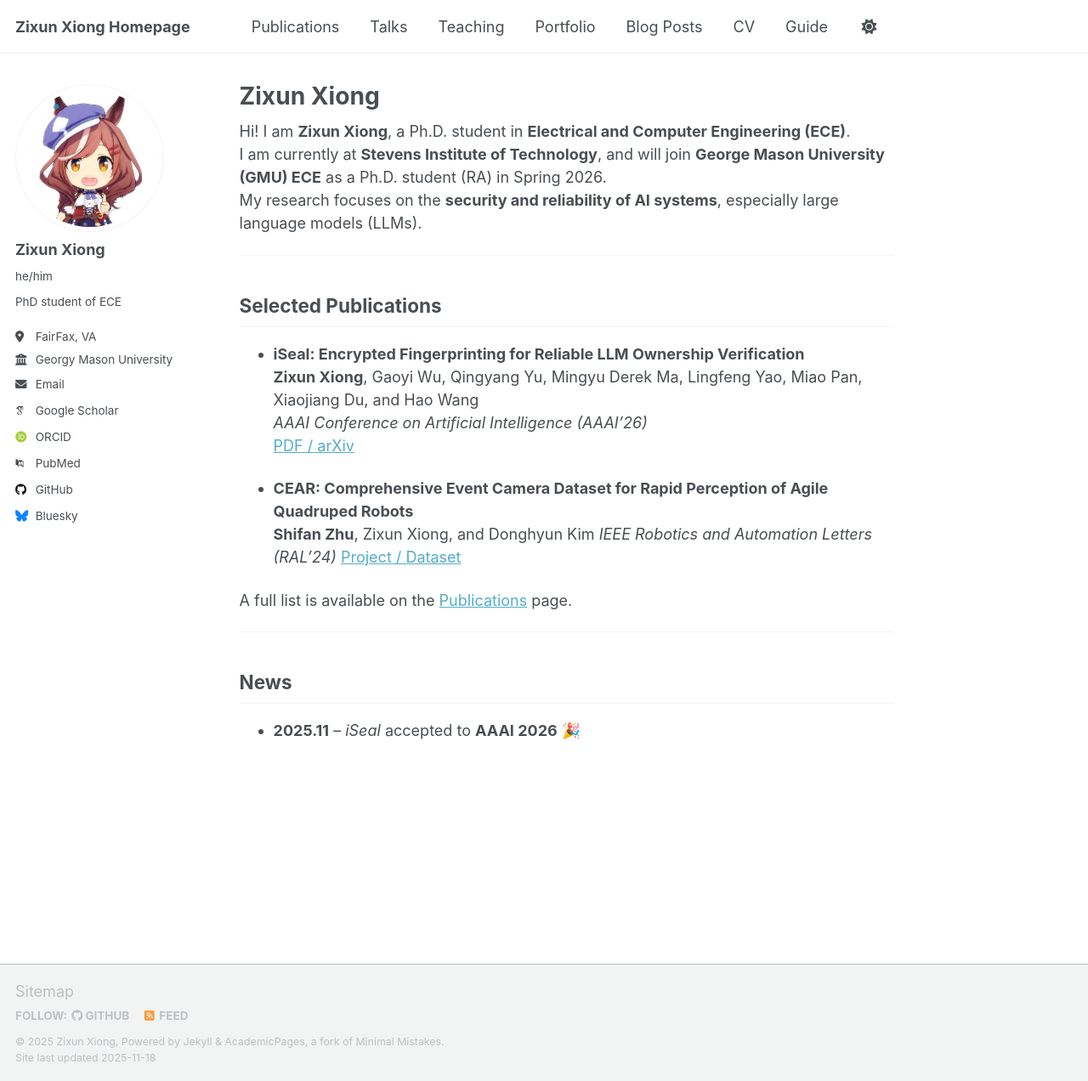
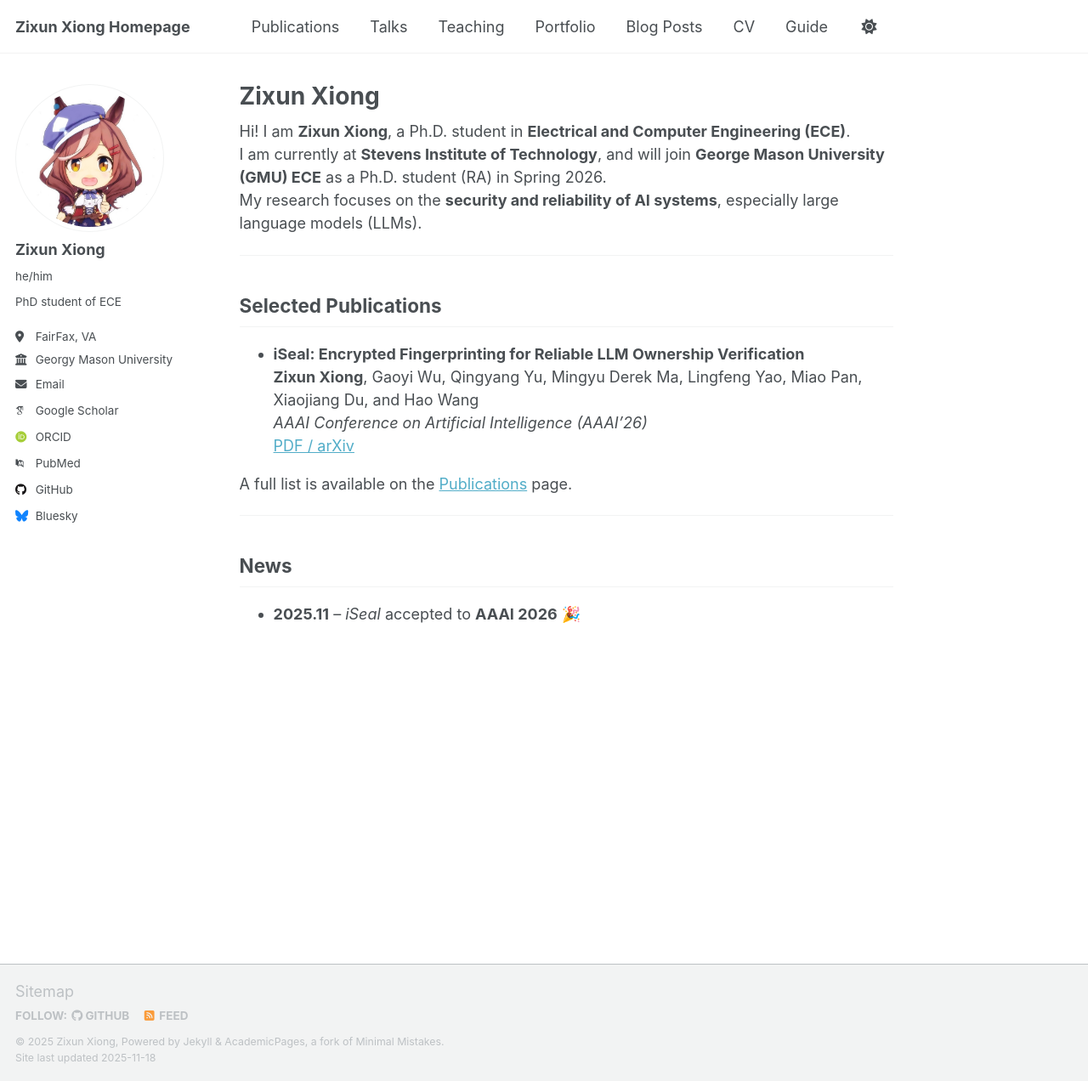
Before and after one commit to kitaharasetusna/zixun-xiong.github.io, a Jekyll site: the page built from _pages/about.md, in a window 1280 px wide and 1272 px high. Shown: the whole window at 85% size. Built offline with Jekyll 4.4.1, drawn with Linux system fonts in a browser that asks for light colours; some web fonts are replaced; a script that is not in the unit is left out.

Commit message:
Remove CEAR publication from about page
Removed publication entry for CEAR dataset.

```diff
--- a/_pages/about.md
+++ b/_pages/about.md
@@ -20,10 +20,6 @@ My research focuses on the **security and reliability of AI systems**, especiall
   *AAAI Conference on Artificial Intelligence (AAAI’26)*
   [PDF / arXiv](https://arxiv.org/pdf/2511.08905.pdf)
 
-- **CEAR: Comprehensive Event Camera Dataset for Rapid Perception of Agile Quadruped Robots**
-  **Shifan Zhu**, Zixun Xiong, and Donghyun Kim
-  *IEEE Robotics and Automation Letters (RAL’24)*
-  [Project / Dataset](https://daroslab.github.io/cear/)
 
 A full list is available on the [Publications](https://kitaharasetusna.github.io/zixun-xiong.github.io/publications/) page.
 
```
